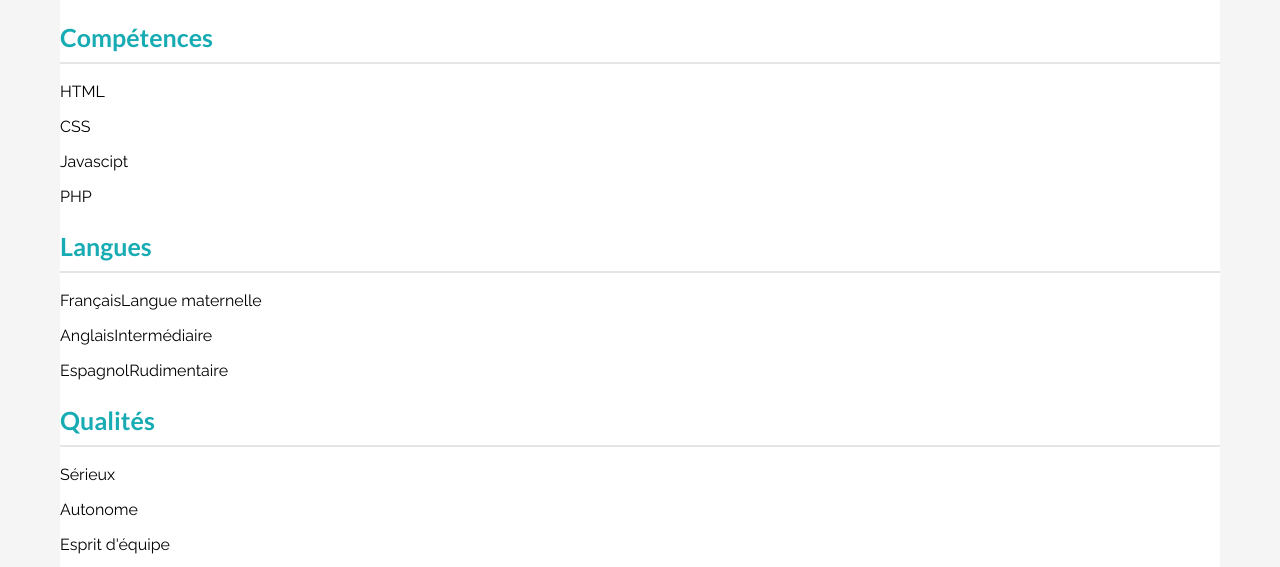
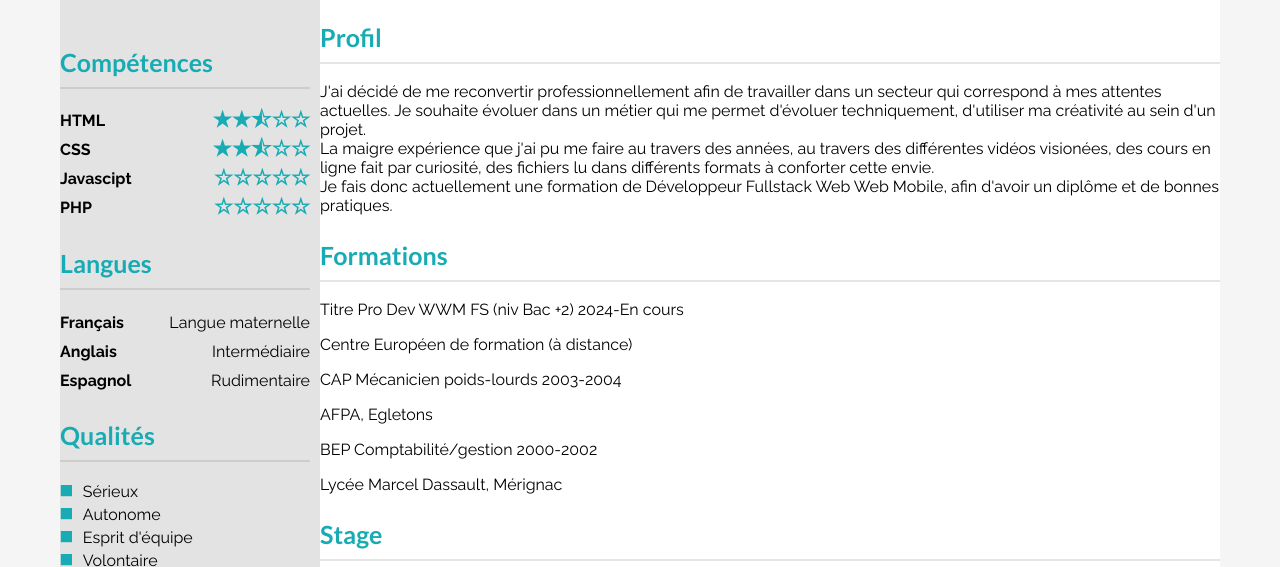
Before and after one commit to Leptitreveur/CV-Guibert-Denis, a plain HTML site: page index.html in a window 1280 px wide. Shown: the part 251-818 px from the top of the page. Drawn offline with Linux system fonts and the light colour scheme.

Commit message:
Change to main and style apply to aside

```diff
--- a/assets/css/style.css
+++ b/assets/css/style.css
@@ -111,3 +111,79 @@ header > div > div > a > img{
     width: 16px;
     height: 16px;
 }
+
+/* ==============================================
+=================================================
+                    MAIN
+=================================================
+================================================= */
+
+main{
+    display: flex;
+    flex-direction: row;
+}
+/* ==============================================
+=================================================
+                    ASIDE
+=================================================
+================================================= */
+
+main aside{
+    display: flex;
+    flex-direction: column;
+    align-items: center;
+    width: 350px;
+    background-color: #e3e3e3;
+    padding-top: 25px;
+    padding-bottom: 60px;
+}
+main aside section{
+    display: flex;
+    flex-direction: column;
+    align-items: flex-start;
+    width: 260px;
+    padding-right: 10px;
+}
+aside section:first-of-type p:nth-of-type(-n+2) span::after{
+    content : "\2605 \2605 \2BEA \2606 \2606";
+    color: #17abb3;
+    font-size: 21.5px;
+}
+aside section:first-of-type p:nth-of-type(n+3) span::after{
+    content : "\2606 \2606 \2606 \2606 \2606";
+    color: #17abb3;
+    font-size: 21.5px;
+}
+aside section:nth-of-type(-n+2) p{
+    display: inline-flex;
+    justify-content: space-between;
+    align-items: center;
+    width: 100%;
+}
+aside section:nth-of-type(-n+2) span:first-of-type,
+aside section:nth-of-type(-n+2) em{
+    font-weight: bold;
+}
+aside section:nth-of-type(n+3) p::before{
+    content : "\2BC0";
+    color: #17abb3;
+}
+aside section:nth-of-type(n+3) p{
+    width: 150px;
+    margin-top: 4px;
+    margin-bottom: 3px ;
+    line-height: 16px;
+}
+aside section:nth-of-type(n+3) span{
+    padding-left: 10px;
+}
+aside section:first-of-type p{
+    margin-top: 5px;
+    margin-bottom: 6px ;
+    line-height: 16px;
+}
+aside section:nth-of-type(2) p{
+    margin-top: 7px;
+    margin-bottom: 7px ;
+    line-height: 15px;
+}
```
